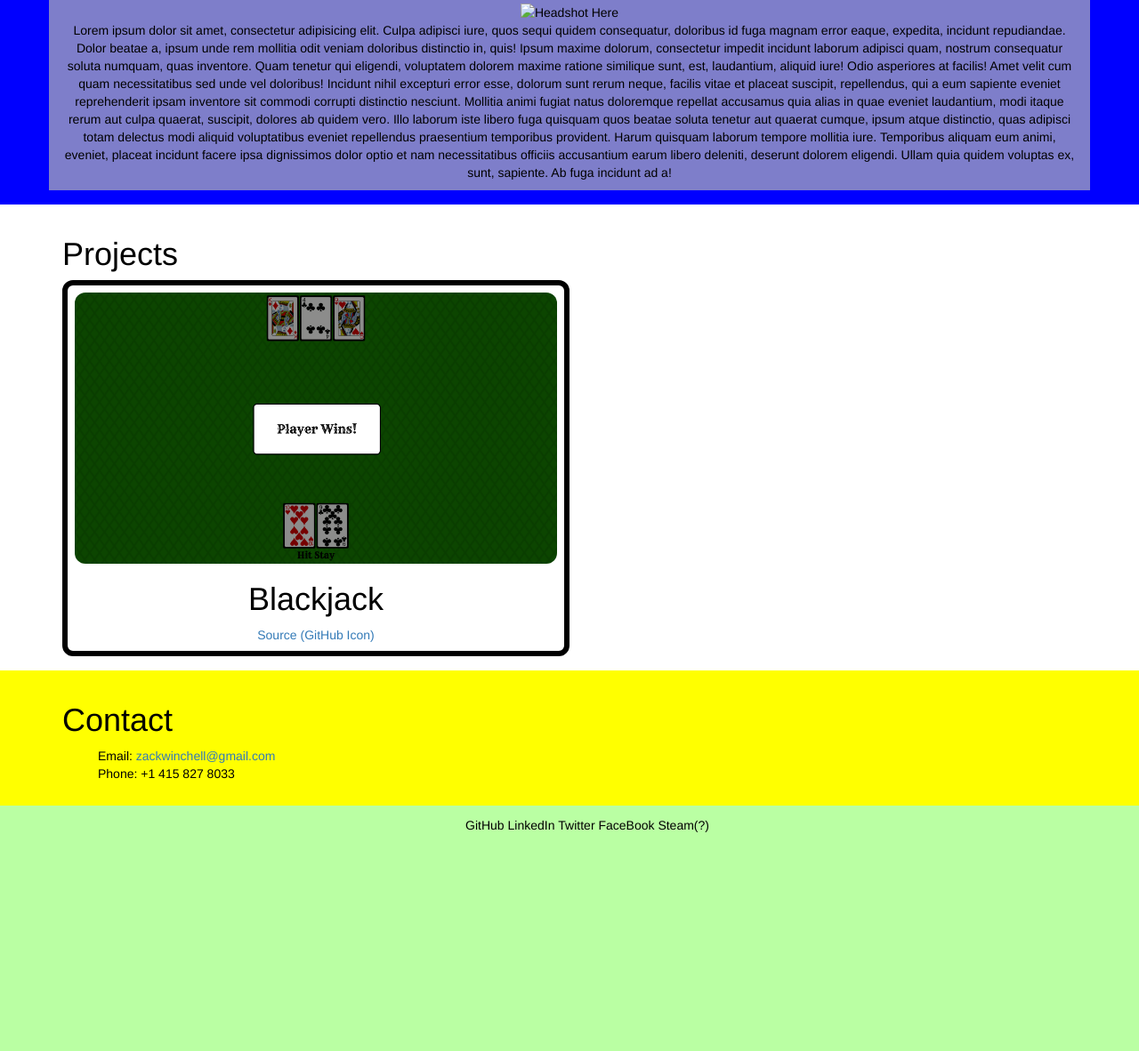
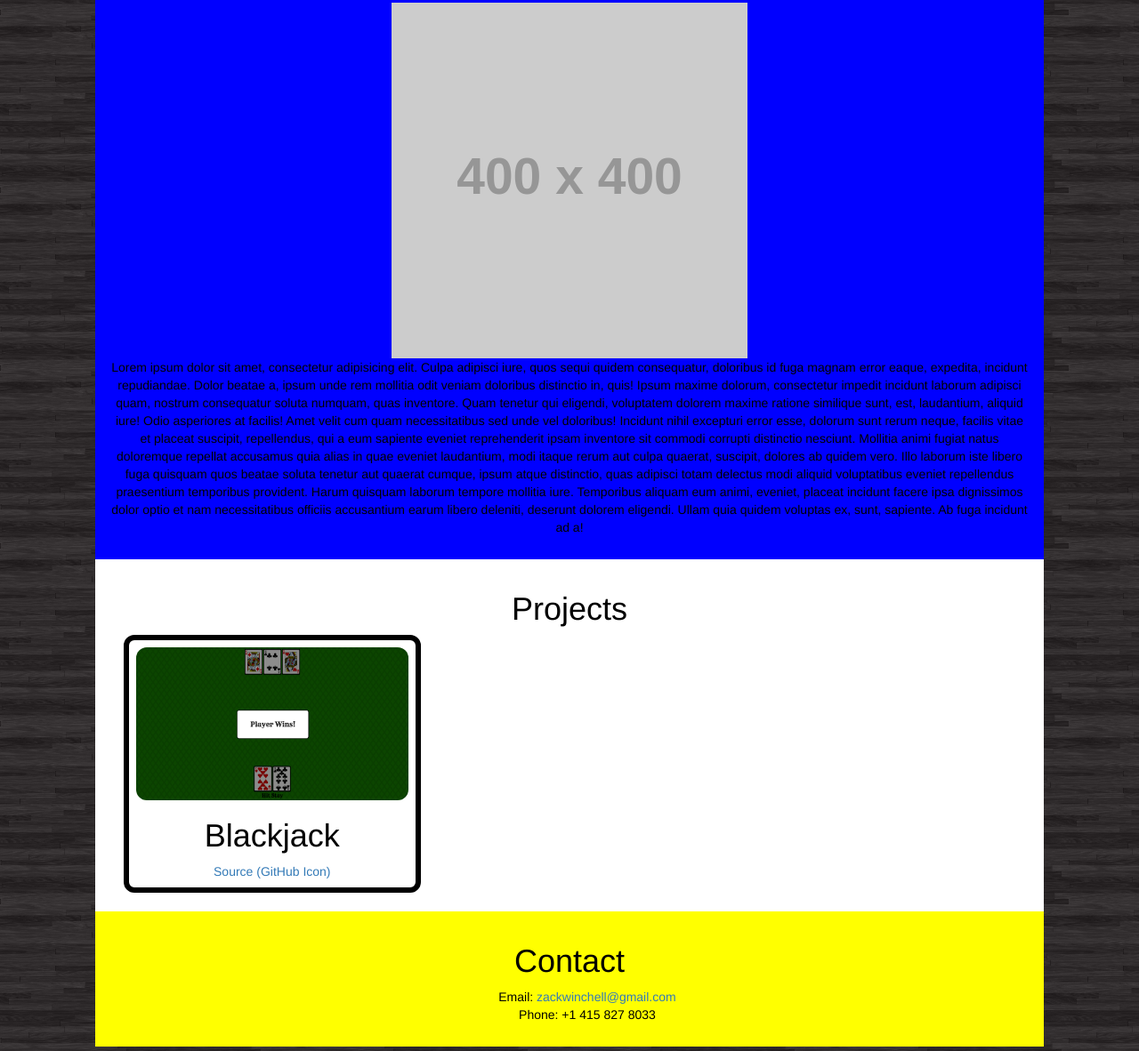
Before and after one commit to Gkjsdll/personal-site-old, a website: page index.html in a window 1280 px wide. Shown: the part 883-2065 px from the top of the page at 89% size. Before the commit the page ends 1883 px from the top, so only its background shows below. Drawn offline with nearby package versions, Linux system fonts and the light colour scheme; placeholder pictures from the web are drawn by us.

Commit message:
background image, content width adjusted

```diff
--- a/index.html
+++ b/index.html
@@ -10,22 +10,27 @@
   <script src="main.js"></script>
 </head>
 <body>
+
   <div id="cssMagic" name="cssMagic">
     <h1>This Panel is Under Construction</h1>
   </div>
 
-  <div id="aboutMe" name="aboutMe">
-    <div class="container">
+  <div class="container-fluid">
+    <div class="row">
+      <div id="aboutMe" name="aboutMe" class="col-xs-10 col-xs-offset-1">
         <h1>About Me</h1>
-      <img src="" alt="Headshot Here">
+        <img src="http://placehold.it/400x400" alt="Headshot Here">
         <p>Lorem ipsum dolor sit amet, consectetur adipisicing elit. Culpa adipisci iure, quos sequi quidem consequatur, doloribus id fuga magnam error eaque, expedita, incidunt repudiandae. Dolor beatae a, ipsum unde rem mollitia odit veniam doloribus distinctio in, quis! Ipsum maxime dolorum, consectetur impedit incidunt laborum adipisci quam, nostrum consequatur soluta numquam, quas inventore. Quam tenetur qui eligendi, voluptatem dolorem maxime ratione similique sunt, est, laudantium, aliquid iure! Odio asperiores at facilis! Amet velit cum quam necessitatibus sed unde vel doloribus! Incidunt nihil excepturi error esse, dolorum sunt rerum neque, facilis vitae et placeat suscipit, repellendus, qui a eum sapiente eveniet reprehenderit ipsam inventore sit commodi corrupti distinctio nesciunt. Mollitia animi fugiat natus doloremque repellat accusamus quia alias in quae eveniet laudantium, modi itaque rerum aut culpa quaerat, suscipit, dolores ab quidem vero. Illo laborum iste libero fuga quisquam quos beatae soluta tenetur aut quaerat cumque, ipsum atque distinctio, quas adipisci totam delectus modi aliquid voluptatibus eveniet repellendus praesentium temporibus provident. Harum quisquam laborum tempore mollitia iure. Temporibus aliquam eum animi, eveniet, placeat incidunt facere ipsa dignissimos dolor optio et nam necessitatibus officiis accusantium earum libero deleniti, deserunt dolorem eligendi. Ullam quia quidem voluptas ex, sunt, sapiente. Ab fuga incidunt ad a!</p>
       </div>
     </div>
+  </div>
 
-  <div id="projects" name="projects">
-    <div class="container">
+  <div class="container-fluid">
+    <div class="row">
+      <div id="projects" name="projects" class="col-xs-10 col-xs-offset-1">
         <h1>Projects</h1>
-      <div class="project col-xs-6">
+        <div class="row">
+          <div class="project col-xs-12 col-md-4">
             <a href="http://gkjsdll.github.io/Blackjack/">
               <img src="images/blackjackPlayerWin.png" alt="(Missing Image)">
             </a>
@@ -34,14 +39,18 @@
           </div>
         </div>
       </div>
+    </div>
+  </div>
 
-  <div id="contact" name="contact">
-    <div class="container">
+  <div class="container-fluid">
+    <div class="row">
+      <div id="contact" name="contact" class="col-xs-10 col-xs-offset-1">
         <h1>Contact</h1>
         <ul>
           <li>Email: <a href="mailto:zackwinchell@gmail.com?Subject=From%20your%20site">zackwinchell@gmail.com</a></li>
           <li>Phone: +1 415 827 8033</li>
         </ul>
+      </div>
     </div>
   </div>
   <!-- May move links to be on the navbar, below the text -->
--- a/src/sass/style.sass
+++ b/src/sass/style.sass
@@ -1,21 +1,23 @@
-$nav-text-color: white
+$link-text-color: white
 $nav-back-color: rgba(0, 0, 0, 0.65)
+$link-text-hover: rgb(220, 220, 220)
 
 body
-  background-color: #BAFFA3
+  background-image: url("/images/wood.jpg")
+  background-repeat: repeat
+  background-size: 300px 200px
   padding-bottom: 50px
+  text-align: center
 
 #cssMagic
   width: 100%
   height: 100vh
-  background-color: black
   text-align: center
   padding-top: 8px
   h1
     color: white
 
 #aboutMe
-  width: 100%
   padding: 16px
   background-color: #00f
   text-align: center
@@ -24,10 +26,14 @@ body
     background-color: rgba(180, 180, 180, 0.7)
 
 #projects
-  width: 100%
   padding: 16px
   background-color: #fff
   color: black
+  text-align: center
+  display: inline-block
+  .row
+    width: calc(100% - 32px)
+    display: inline-block
   .project
     padding: 8px
     border: 6px solid black
@@ -39,7 +45,7 @@ body
       border-radius: 12px
 
 #contact
-  width: 100%
+  text-align: center
   padding: 16px
   background-color: yellow
   color: black
@@ -48,7 +54,6 @@ body
       list-style: none
 
 #links
-  width: 100%
   padding: 12px
   text-align: center
   ul
@@ -56,9 +61,9 @@ body
     li
       display: inline-block
       a
-        color: black
+        color: white
         &:hover
-          color: #000b8e
+          color: $link-text-hover
           text-decoration: none
 
 #navbar
@@ -72,7 +77,7 @@ body
     margin-bottom: 0px
     li
       display: inline-block
-      border-right: 1px solid $nav-text-color
+      border-right: 1px solid $link-text-color
 
       &:hover
         background-color: #000
@@ -80,11 +85,11 @@ body
         border-right: none
 
       a
-        color: $nav-text-color
+        color: $link-text-color
         display: block
         padding: 10px
         font-size: 18px
         &:hover, &:focus, &:active
-          color: rgb(220, 220, 220)
+          color: $link-text-hover
           cursor: pointer
           text-decoration: none
```
Also changed, not shown: css/style.css, images/wood.jpg (added). Lines whose indentation alone changed are shown as unchanged.
